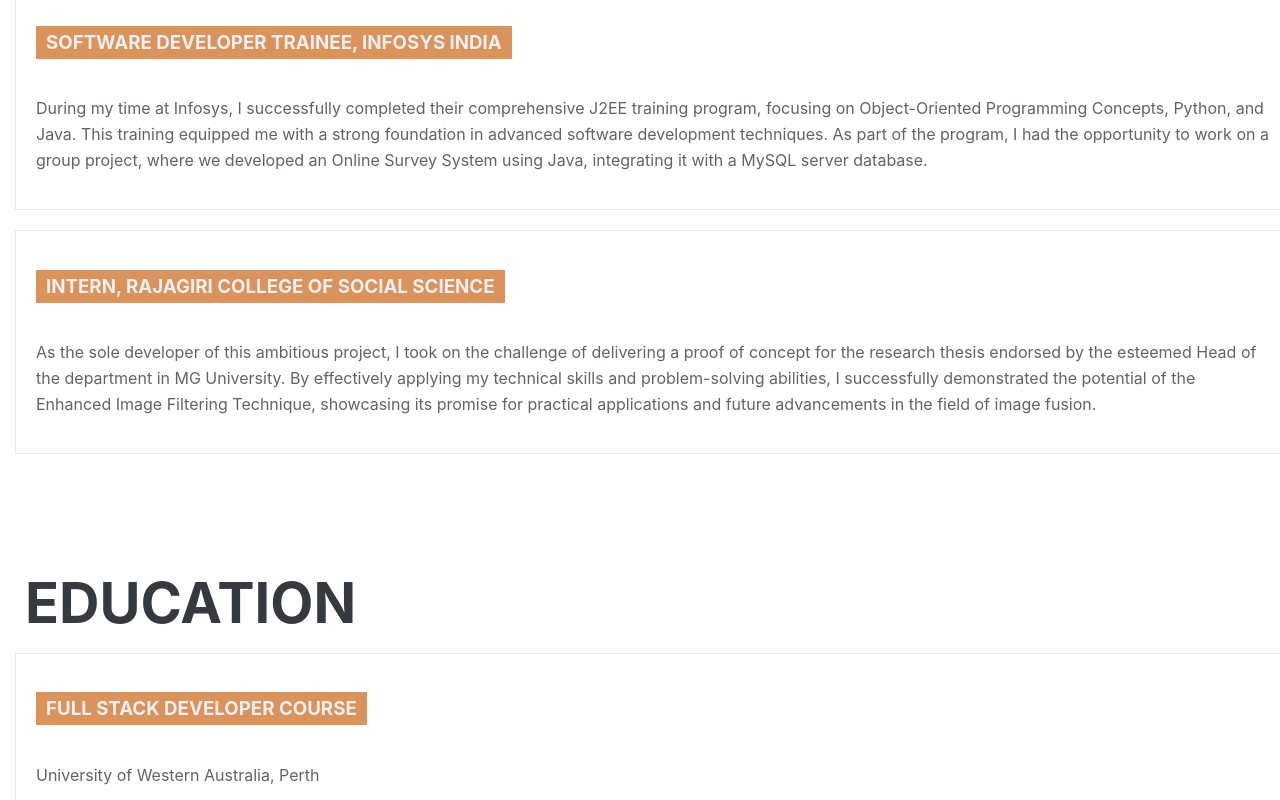
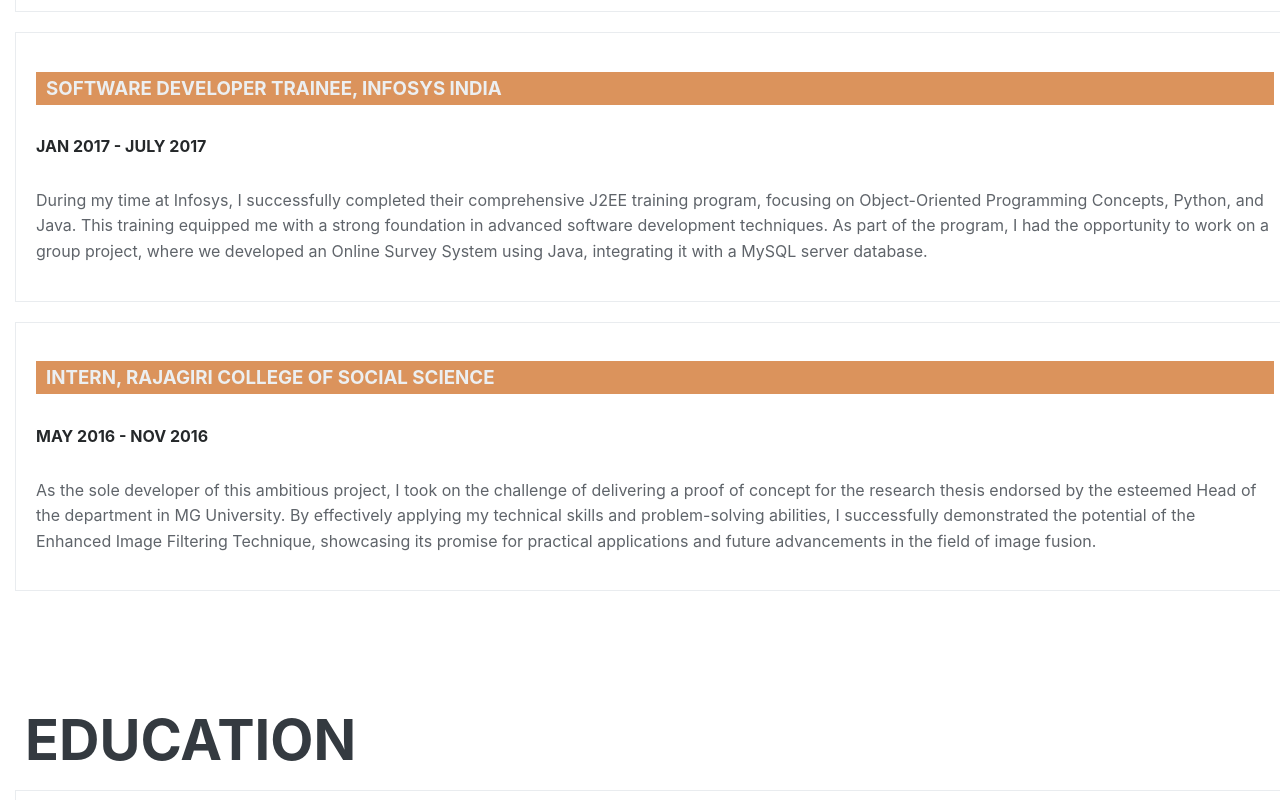
Before and after one commit to Anju0806/portfolio-react, a React (Create React App) app: page / in a window 1280 px wide. Shown: the part 1940-2740 px from the top of the page. Built offline with nearby package versions, Linux system fonts and the light colour scheme.

Commit message:
experiance section timeframe bug fixed

```diff
--- a/src/pages/App/Education.css
+++ b/src/pages/App/Education.css
@@ -36,7 +36,7 @@
     background-color: #db935c;
     padding: 5px 10px;
     /* width: auto; */
-    position: absolute;
+
     /* Styles for the job title */
     font-weight: 700;
     text-transform: uppercase;
@@ -52,7 +52,7 @@
 
   .EducationData p {
     /* Styles for the job description */
-    padding-top: 1rem;
+    padding-top: .0rem;
     color: #5f646a;
     line-height: 1.6;
     font-weight: 400;
--- a/src/pages/App/Experience.css
+++ b/src/pages/App/Experience.css
@@ -36,23 +36,25 @@
     background-color: #db935c;
     padding: 5px 10px;
     /* width: auto; */
-    position: absolute;
+
     /* Styles for the job title */
     font-weight: 700;
     text-transform: uppercase;
     color: #eceff1;
+
     /* Add some bottom margin for the job title */
   }
 
   .ExperienceData h4 {
     /* Styles for the time frame */
-    color: #343a40;
-    margin-bottom: 1rem; /* Add some bottom margin for the time frame */
+
+    color: #25282a;
+    margin-bottom: 1rem;  /* Add some bottom margin for the time frame */
   }
 
   .ExperienceData p {
     /* Styles for the job description */
-    padding-top: 1rem;
+    padding-top: .0rem;
     color: #5f646a;
     line-height: 1.6;
     font-weight: 400;
--- a/src/pages/App/Resume.js
+++ b/src/pages/App/Resume.js
@@ -6,6 +6,7 @@
 function Resume() {
     return (
         <div id="ResumeId" className="Resume">
+            <h2>Resume</h2>
             {/* adding Resume with id ResumeId */}
             <a href={resumepdf} target="_blank" download>
                 Download Resume
```
